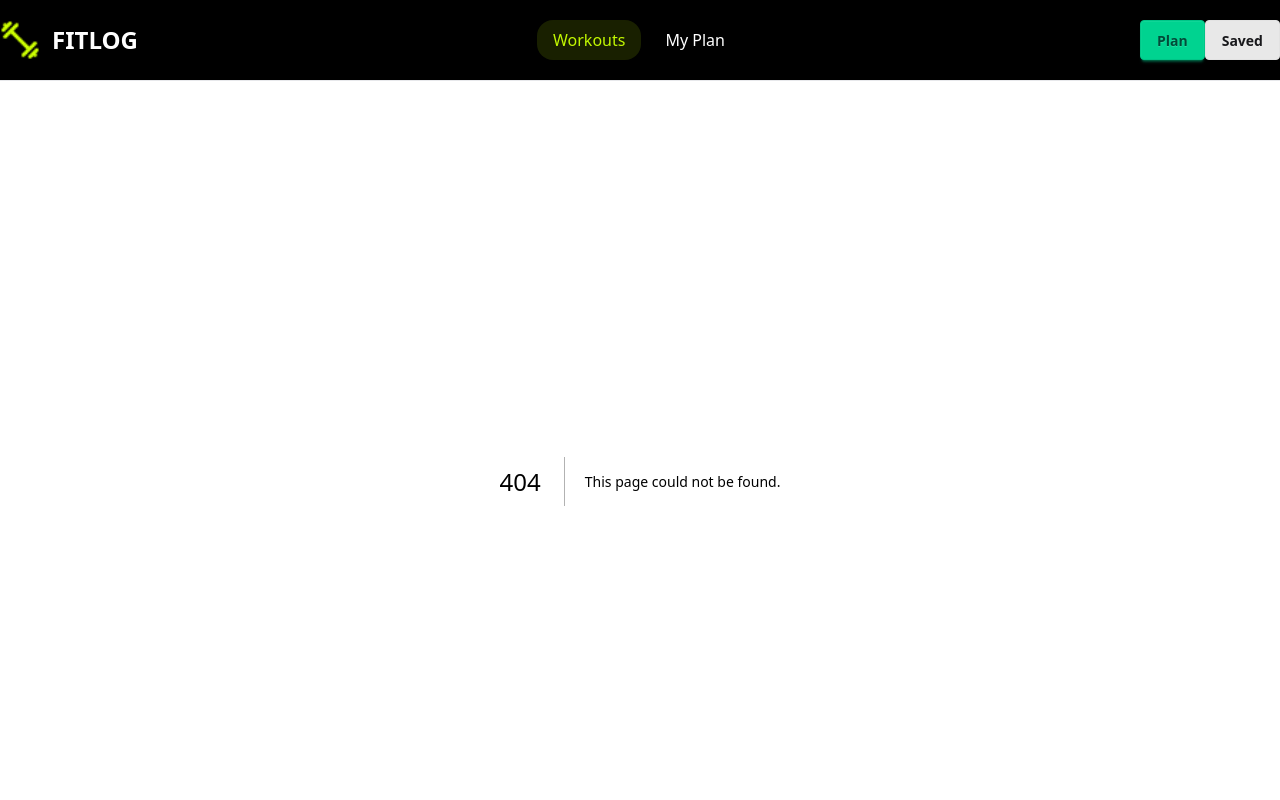
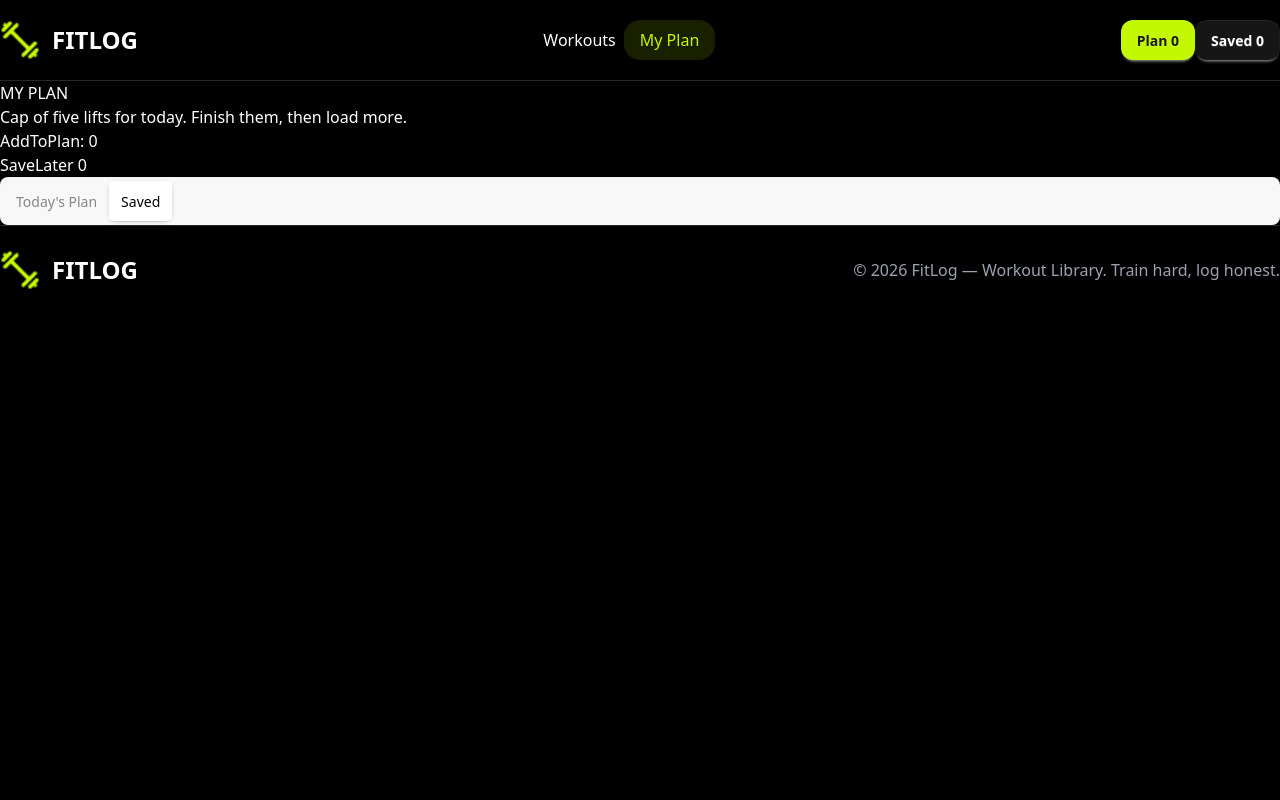
Before and after one commit to sagorhowlader1/fitlog-workout-library, a Next.js app: page /my-plan in a window 1280 px wide. Before the commit this address had no page. Shown: the top 800 px of the page. Built offline with nearby package versions, Linux system fonts and the light colour scheme.

Commit message:
added an plan and saved button done

```diff
--- a/package.json
+++ b/package.json
@@ -12,7 +12,8 @@
     "next": "16.3.6",
     "react": "19.2.8",
     "react-dom": "19.2.8",
-    "react-icons": "^5.7.0"
+    "react-icons": "^5.7.0",
+    "react-toastify": "^11.1.0"
   },
   "devDependencies": {
     "@tailwindcss/postcss": "^4",
--- a/src/app/allLibrary/[id]/page.tsx
+++ b/src/app/allLibrary/[id]/page.tsx
@@ -1,25 +1,103 @@
+import AddToPlanBtn from "@/components/myPlanDetails/AddToPlanBtn";
+import SeveLater from "@/components/myPlanDetails/SeveLater";
 import { ILibraryType } from "@/types/type";
+import Image from "next/image";
 
+interface IDetailsPageProps {
+  params: Promise<{
+    id: string;
+  }>;
+}
 
-interface ILibraryDetailsCardProps{
-    params: {
-        id: string;
-    }
-}
-const LibraryDetailsCard = async({params}: ILibraryDetailsCardProps) => {
-    const {id} = await params;
-    console.log(id, "id card!!");
+const getLibraryCard = async () => {
+  const res = await fetch("https://api.abcz.workers.dev/api/fitlog");
+  const data = await res.json();
+  return data;
+};
+
+const LibarayDetailsPage = async ({ params }: IDetailsPageProps) => {
+  const { id } = await params;
+  const libraryCard = await getLibraryCard();
+  const data = libraryCard.find(
+    (data: ILibraryType) => String(data.id) === String(id),
+  ) as ILibraryType;
 
   return (
+    <div className="container mx-auto">
+      <div className="py-10 px-10">
+        <div className="card lg:card-side shadow-sm">
+          <figure className="rounded-2xl">
+            <Image width={950} height={200} src={data.image} alt="Image" />
+          </figure>
+          <div className="ml-12">
+            <h2 className="text-white text-3xl uppercase font-bold">
+              {data.name}
+            </h2>
+            <p className="text-[#9CA3AF] py-3">{data.description}</p>
+            <div className="flex gap-2">
+              {data.muscleGroups.map((muscle) => (
+                <p
+                  key={muscle}
+                  className="text-black font-semibold gap-4 py-2 px-3 bg-[#C2F800] rounded-2xl"
+                >
+                  {muscle}
+                </p>
+              ))}
+            </div>
+            <div className=" bg-[#15171D] rounded-2xl px-8 my-8">
+              <div className="flex justify-between items-center py-3">
+                <p className="text-[#9CA3AF]">EQUIPMENT</p>
+                <p>{data.equipment}</p>
+              </div>
+              <div className="h-px bg-[#9ca3af3f]"></div>
+              <div className="flex justify-between items-center py-3">
+                <p className="text-[#9CA3AF]">DIFFICULTY </p>
+                <p>{data.difficulty}</p>
+              </div>
+              <div className="h-px bg-[#9ca3af3f]"></div>
+              <div className="flex justify-between items-center py-3">
+                <p className="text-[#9CA3AF]">SETS</p>
+                <p className="">{data.sets}</p>
+              </div>
+              <div className="h-px bg-[#9ca3af3f]"></div>
+              <div className="flex justify-between items-center py-3">
+                <p className="text-[#9CA3AF]">REPS</p>
+                <p className="">{data.reps}</p>
+              </div>
+              <div className="h-px bg-[#9ca3af3f]"></div>
+              <div className="flex justify-between items-center py-3">
+                <p className="text-[#9CA3AF]">DURATION</p>
+                <p className="">{data.duration} min</p>
+              </div>
+              <div className="h-px bg-[#9ca3af3f]"></div>
+              <div className="flex justify-between items-center py-3">
+                <p className="text-[#9CA3AF]">CALORIES</p>
+                <p className="">{data.caloriesBurned} kcal</p>
+              </div>
+              <div className="h-px bg-[#9ca3af3f]"></div>
+              <div className="flex justify-between items-center py-3">
+                <p className="text-[#9CA3AF]">RATING</p>
+                <p className=""> {data.rating}</p>
+              </div>
+            </div>
               <div>
-            Library Details Card {id}
+                <h2 className="uppercase py-3 font-bold ">instructions</h2>
                 <div>
-                {data.map((data: ILibraryType, index:number)=> (
+                    {data.instructions.map((instructions, index) => (
+                        <p className="py-2" key={index}>{index + 1}. {instructions}</p>
+                    ))}
+                </div>
+              </div>
+          </div>
+        </div>
+          <div className="card-actions justify-center ml-100 pb-20 pt-8">
+             <AddToPlanBtn data={data} />
 
-                    ))}
+              <SeveLater data={data} />
+            </div>
       </div>
     </div>
   );
 };
 
-export default LibraryDetailsCard;
+export default LibarayDetailsPage;
--- a/src/app/allLibrary/page.tsx
+++ b/src/app/allLibrary/page.tsx
@@ -1,11 +1,15 @@
-import React from 'react';
+'use client';
+import { MyPlanContext } from '@/context/MyPlanContext';
+import React, { useContext } from 'react';
 
-const page = () => {
+const Page = () => {
+    const {addToPlan, saveLater} = useContext(MyPlanContext);
+    console.log(addToPlan, "addToPlan!!")
     return (
         <div>
-            all library
+            all library | Total addToPlan: {addToPlan.length} <br /> | Total saveLater: {saveLater.length}
         </div>
     );
 };
 
-export default page;
+export default Page;
--- a/src/app/layout.tsx
+++ b/src/app/layout.tsx
@@ -3,6 +3,8 @@ import { Geist, Geist_Mono } from "next/font/google";
 import "./globals.css";
 import Navbar from "@/components/shared/Navbar";
 import Footer from "@/components/shared/Footer";
+import MyPlanProvider from "@/context/MyPlanContext";
+import { ToastContainer } from "react-toastify";
 
 const geistSans = Geist({
   variable: "--font-geist-sans",
@@ -26,9 +28,12 @@ export default function RootLayout({ children }: LayoutProps<"/">) {
       className={`${geistSans.variable} ${geistMono.variable} h-full antialiased`}
     >
       <body className="min-h-full flex flex-col bg-[#000000] text-white">
-        <Navbar />
+        <MyPlanProvider>
+        <Navbar/>
         {children}
         <Footer />
+         <ToastContainer />
+        </MyPlanProvider>
         </body>
     </html>
   );
--- /dev/null
+++ b/src/app/my-plan/page.tsx
@@ -0,0 +1,36 @@
+"use client";
+import { MyPlanContext } from "@/context/MyPlanContext";
+import React, { useContext } from "react";
+
+const MyPlan = () => {
+  const { addToPlan, saveLater } = useContext(MyPlanContext);
+  console.log(addToPlan, saveLater, "addToPlan, saveLater");
+  return (
+    <div className="container mx-auto">
+      <div>
+        <h2 className="uppercase">My Plan</h2>
+        <p>Cap of five lifts for today. Finish them, then load more.</p>
+      </div>
+      AddToPlan: {addToPlan.length} <br /> SaveLater {saveLater.length}
+      {/* name of each tab group should be unique */}
+      <div className="tabs tabs-box text-black">
+        <input
+          type="radio"
+          name="my_tabs_1"
+          className="tab"
+          aria-label={`Today's Plan`}
+
+        />
+        <input
+          type="radio"
+          name="my_tabs_1"
+          className="tab"
+          aria-label="Saved"
+          defaultChecked
+        />
+      </div>
+    </div>
+  );
+};
+
+export default MyPlan;
--- a/src/app/page.tsx
+++ b/src/app/page.tsx
@@ -7,7 +7,6 @@ export default function Home() {
     <div>
       <Banner />
       <LibraryCard />
-      <h2>HomePage</h2>
     </div>
   );
 }
--- a/src/components/homepage/LibraryCard.tsx
+++ b/src/components/homepage/LibraryCard.tsx
@@ -8,12 +8,17 @@ import { FaFireFlameCurved } from "react-icons/fa6";
 interface ILibraryTypeProps {
   data: ILibraryType;
   id: number;
-}
+};
+
+const getLibraryCard = async() => {
+   const res = await fetch("https://api.abcz.workers.dev/api/fitlog");
+  const data = await res.json();
+  return data;
+};
 
 const LibraryCard = async ({ data }: ILibraryTypeProps) => {
-  const res = await fetch("https://api.abcz.workers.dev/api/fitlog");
-  const datas = await res.json();
-  console.log(datas, "data fetch!!");
+  const libraryCard = await getLibraryCard();
+  console.log(libraryCard, "data fetch!!");
   return (
     <div className="container mx-auto">
       <div className="pt-20">
@@ -24,7 +29,7 @@ const LibraryCard = async ({ data }: ILibraryTypeProps) => {
       </div>
 
       <div className="mt-8 mb-18 grid sm:grid-cols-1 md:grid-cols-2 lg:grid-cols-3">
-        {datas.map((data: ILibraryType, index: number) => (
+        {libraryCard.map((data: ILibraryType, index: number) => (
           <div key={index} className="cursor-pointer">
             <Link href={`/allLibrary/${data.id}`}>
               <div className=" text-white rounded-3xl my-4 mx-4 bg-[#15171D]">
--- a/src/components/libraryDetails/DetalisCard.tsx
+++ /dev/null
@@ -1,11 +0,0 @@
-import React from 'react';
-
-const DetalisCard = () => {
-    return (
-        <div>
-            <h2>Details Page</h2>
-        </div>
-    );
-};
-
-export default DetalisCard;
--- /dev/null
+++ b/src/components/myPlanDetails/AddToPlanBtn.tsx
@@ -0,0 +1,38 @@
+"use client";
+import { MyPlanContext } from "@/context/MyPlanContext";
+import { ILibraryType } from "@/types/type";
+import { useContext } from "react";
+import { LuCalendarPlus } from "react-icons/lu";
+import { Bounce, toast } from "react-toastify";
+
+const AddToPlanBtn = ({ data }: { data: ILibraryType }) => {
+  const { addToPlan, setAddToPlan } = useContext(MyPlanContext);
+
+  const handleAddToPlan = () => {
+    console.log("add to plan triggered!!", data);
+
+    setAddToPlan([...addToPlan, data]);
+    toast.success(`Added to today's plan`, {
+      position: "bottom-right",
+      autoClose: 5000,
+      hideProgressBar: false,
+      closeOnClick: false,
+      pauseOnHover: true,
+      draggable: true,
+      progress: undefined,
+      theme: "light",
+      transition: Bounce,
+    });
+  };
+  return (
+    <button
+      onClick={() => handleAddToPlan()}
+      className="btn rounded-xl border-none bg-[#C2F800]"
+    >
+      <LuCalendarPlus />
+      Add to {`today's`} plan
+    </button>
+  );
+};
+
+export default AddToPlanBtn;
--- /dev/null
+++ b/src/components/myPlanDetails/SeveLater.tsx
@@ -0,0 +1,35 @@
+"use client";
+import { MyPlanContext } from "@/context/MyPlanContext";
+import { ILibraryType } from "@/types/type";
+import { useContext } from "react";
+import { GoBookmark } from "react-icons/go";
+import { Bounce, toast } from "react-toastify";
+
+const SaveLater = ({ data }: { data: ILibraryType }) => {
+  const { saveLater, setSaveLater } = useContext(MyPlanContext);
+
+  const handleSaveLater = () => {
+
+    setSaveLater([...saveLater, data]);
+    toast.success("Saved for later", {
+      position: "bottom-right",
+      autoClose: 5000,
+      hideProgressBar: false,
+      closeOnClick: false,
+      pauseOnHover: true,
+      draggable: true,
+      progress: undefined,
+      theme: "light",
+      transition: Bounce,
+    });
+  };
+  return (
+    <button
+    onClick={() => handleSaveLater()}
+    className="btn rounded-xl border-none bg-[#eaebe618] text-white">
+                    <GoBookmark />
+                    Save for later</button>
+  );
+};
+
+export default SaveLater;
--- a/src/components/shared/Navbar.tsx
+++ b/src/components/shared/Navbar.tsx
@@ -1,9 +1,24 @@
-import React from "react";
+'use client';
 import Logo from "@/asstes/logo.png";
 import Image from "next/image";
 import Link from "next/link";
+import { usePathname } from "next/navigation";
+import { useContext } from "react";
+import { MyPlanContext } from "@/context/MyPlanContext";
 
-const Navbar = () => {
+
+const Navbar = ({data}) => {
+  // const { addToPlan, saveLater } = useContext(MyPlanContext);
+const { addToPlan, setAddToPlan, saveLater, setSaveLater } = useContext(MyPlanContext);
+
+
+  const handleAddToPlan = () =>{
+    setAddToPlan([...addToPlan, data]);
+  };
+  const handleSaveLater = () =>{
+    setSaveLater([...saveLater, data]);
+  };
+  const pathname = usePathname()
   return (
     <div className="sticky top-0 z-50">
       <div className="bg-[#000000] py-5">
@@ -18,17 +33,30 @@ const Navbar = () => {
               </Link>
             </div>
             <ul className="flex justify-between items-center gap-2">
-              <li className="text-[#C2F800] py-2 px-4 rounded-2xl bg-[#c2f80021]">
-                <Link href="/workouts">Workouts</Link>
+              <li className={pathname === '/'  ? 'text-[#C2F800] py-2 px-4 rounded-2xl bg-[#c2f80021]' : '' }>
+                <Link href="/">Workouts</Link>
               </li>
-              <li className="py-2 px-4 rounded-2xl text-white hover:bg-[#9ca3af2f]">
+              <li className={pathname === `/my-plan` ? 'text-[#C2F800] py-2 px-4 rounded-2xl bg-[#c2f80021]' : '' }>
                 <Link href="/my-plan">My Plan</Link>
               </li>
             </ul>
 
-            <div>
-              <button className="btn btn-success">Plan</button>
-              <button className="btn btn-active">Saved</button>
+            <div className="gap-4">
+                 <Link href="/my-plan">
+                     <button
+                        onClick={() => handleAddToPlan()}
+                        className="btn rounded-xl border-none bg-[#C2F800]"
+                      >Plan {`${addToPlan.length}`}
+                  </button>
+                 </Link>
+
+                  <Link href="/my-plan">
+                  <button
+                        onClick={() => handleSaveLater()}
+                        className="btn rounded-xl border-none bg-[#eaebe618] text-white"
+                      >Saved {`${saveLater.length}`}
+                  </button>
+                  </Link>
             </div>
           </div>
         </nav>
--- /dev/null
+++ b/src/context/MyPlanContext.tsx
@@ -0,0 +1,22 @@
+'use client';
+import React, { createContext, ReactNode, useState } from 'react';
+
+export const MyPlanContext = createContext({});
+
+const MyPlanProvider = ({children}: {children: ReactNode}) => {
+    const [addToPlan, setAddToPlan] = useState([]);
+    const [saveLater, setSaveLater] = useState([]);
+
+    const sharedData = {
+        addToPlan,
+        setAddToPlan,
+        saveLater,
+        setSaveLater
+    };
+
+    return (
+        <MyPlanContext.Provider value={sharedData}>{children}</MyPlanContext.Provider>
+    );
+};
+
+export default MyPlanProvider;
```
Also changed, not shown: 1 other file (tests, documents, lock files or other folders). Lines whose indentation alone changed are shown as unchanged.
